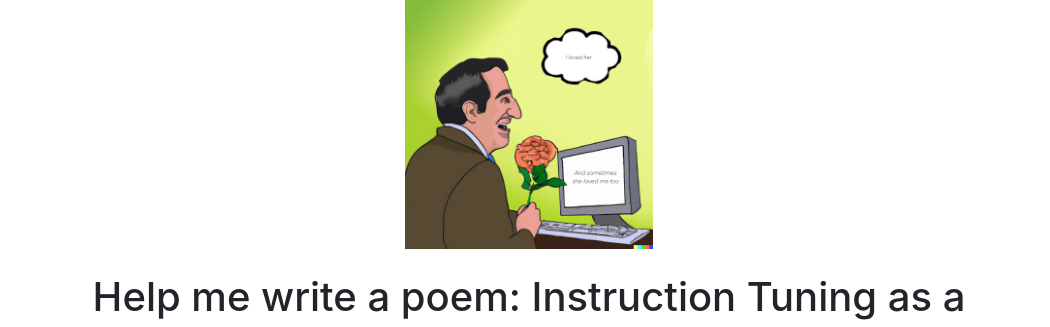
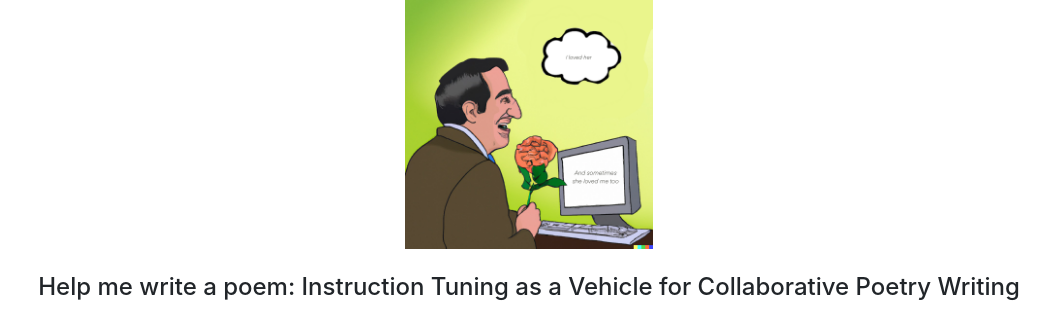
Before and after one commit to copoet-emnlp/copoet-emnlp.github.io, a plain HTML site: page index.html in a window 1280 px wide. Shown: the top 327 px of the page, without its empty margins (111-1161 px from the left). Drawn offline with nearby package versions, Linux system fonts and the light colour scheme.

Commit message:
Update index.html

```diff
--- a/index.html
+++ b/index.html
@@ -27,7 +27,7 @@
           <img src="images/pablo.png" width="25%"></img>
           <br>
           <br>
-          <h1 class="paper-title">Help me write a poem: Instruction Tuning as a Vehicle for Collaborative Poetry Writing</h1>
+          <h1 style="font-size: 1.5em;">Help me write a poem: Instruction Tuning as a Vehicle for Collaborative Poetry Writing</h1>
           <br>
         </div>
         <div class="container">
```
